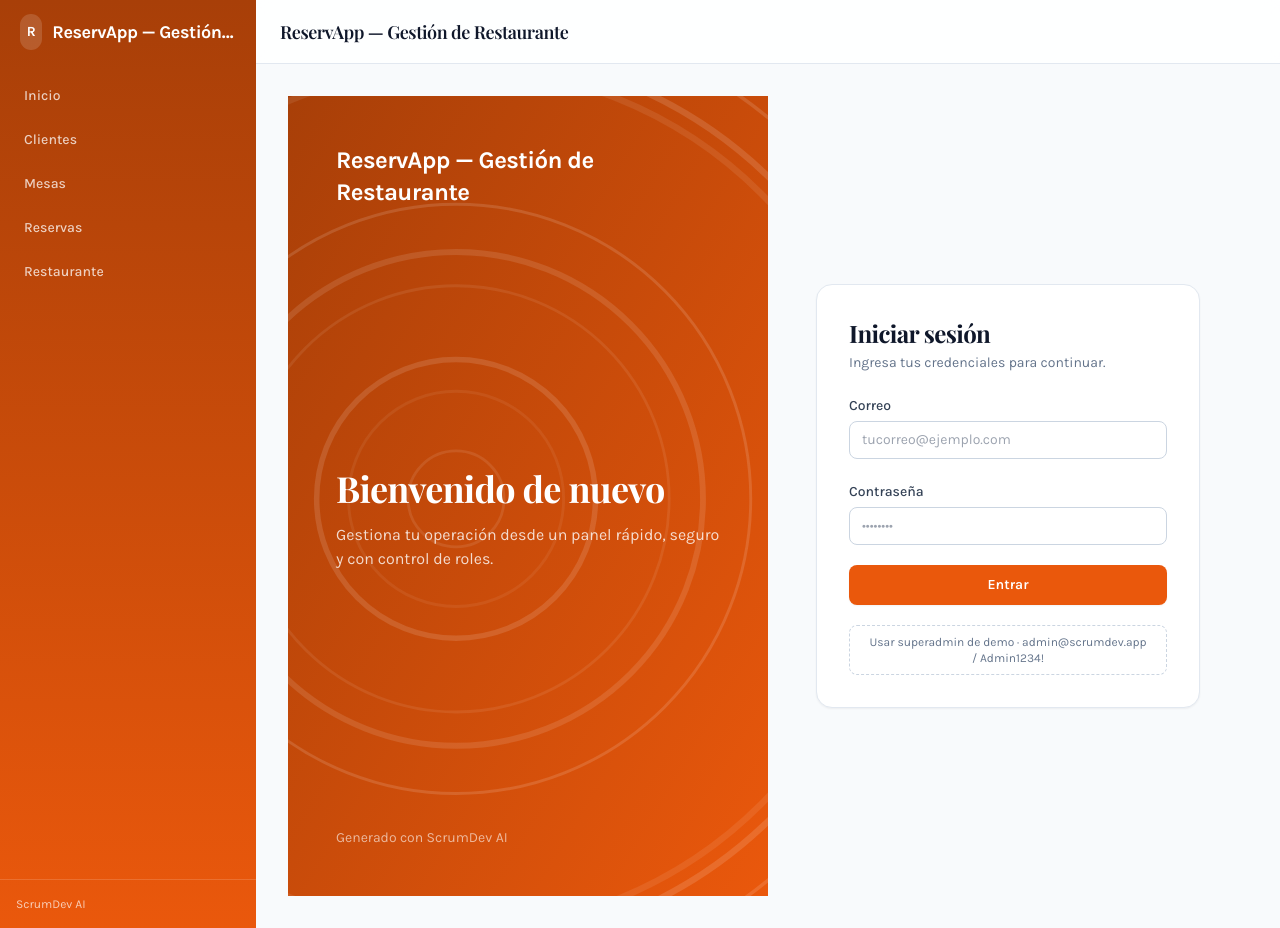
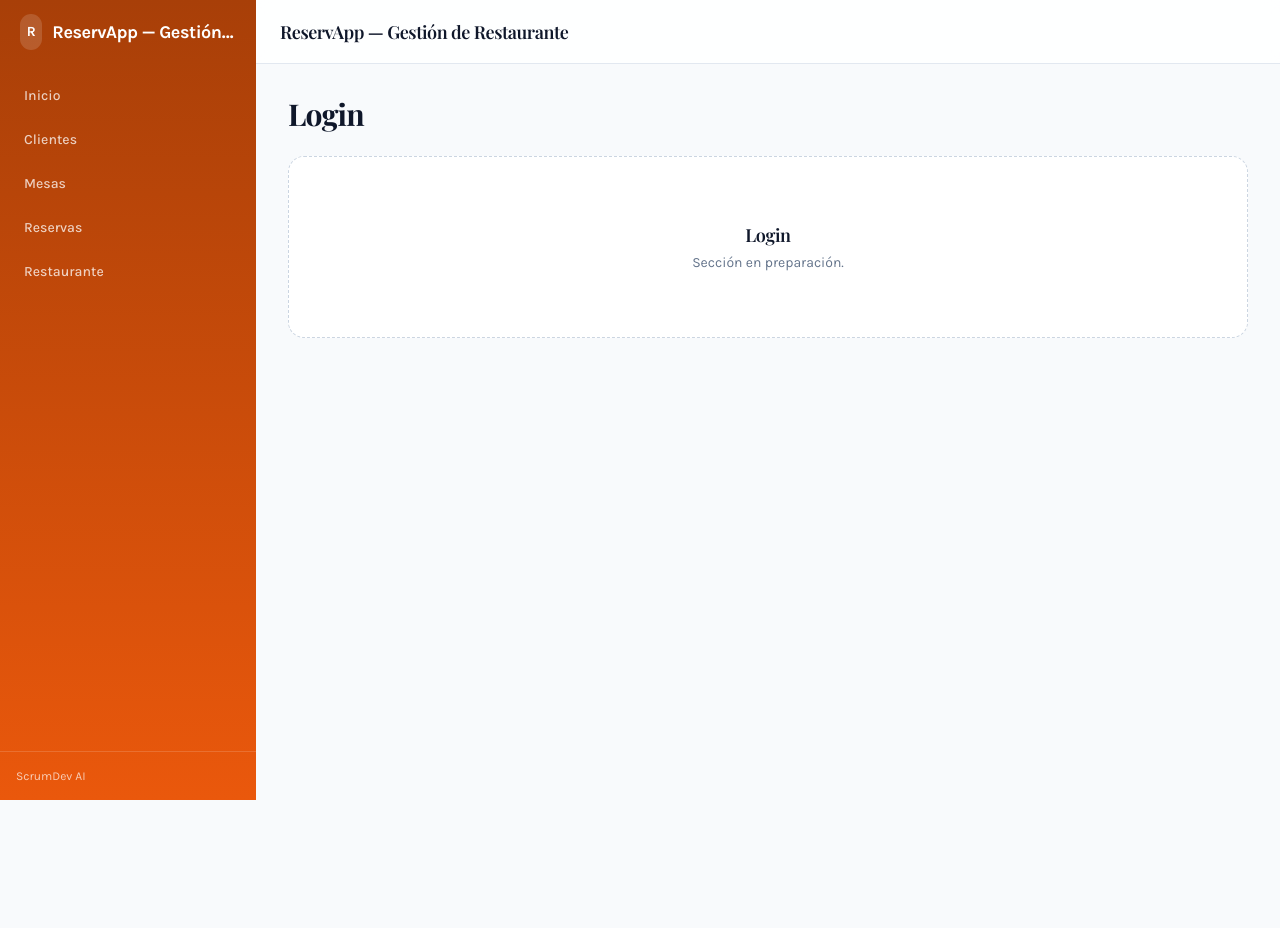
Before and after one commit to JaydethSp01/qa134925-web, a Next.js app: page /login in a window 1280 px wide. After the commit the page ends 800 px from the top, so only its background shows below. Built offline with nearby package versions, Linux system fonts and the light colour scheme.

Commit message:
feat: ScrumDev AI build :: app/login/page.tsx

```diff
--- a/app/login/page.tsx
+++ b/app/login/page.tsx
@@ -1,7 +1,13 @@
 "use client";
 export const dynamic = "force-dynamic";
-import { LoginForm } from "@/components/ui/LoginForm";
+import { PageHeader } from "@/components/ui/PageHeader";
+import { EmptyState } from "@/components/ui/EmptyState";
 
-export default function LoginPage() {
-  return <LoginForm appName="ReservApp — Gestión de Restaurante" />;
+export default function SectionPage() {
+  return (
+    <div className="space-y-6">
+      <PageHeader title="Login" />
+      <EmptyState title="Login" description="Sección en preparación." />
+    </div>
+  );
 }
```
